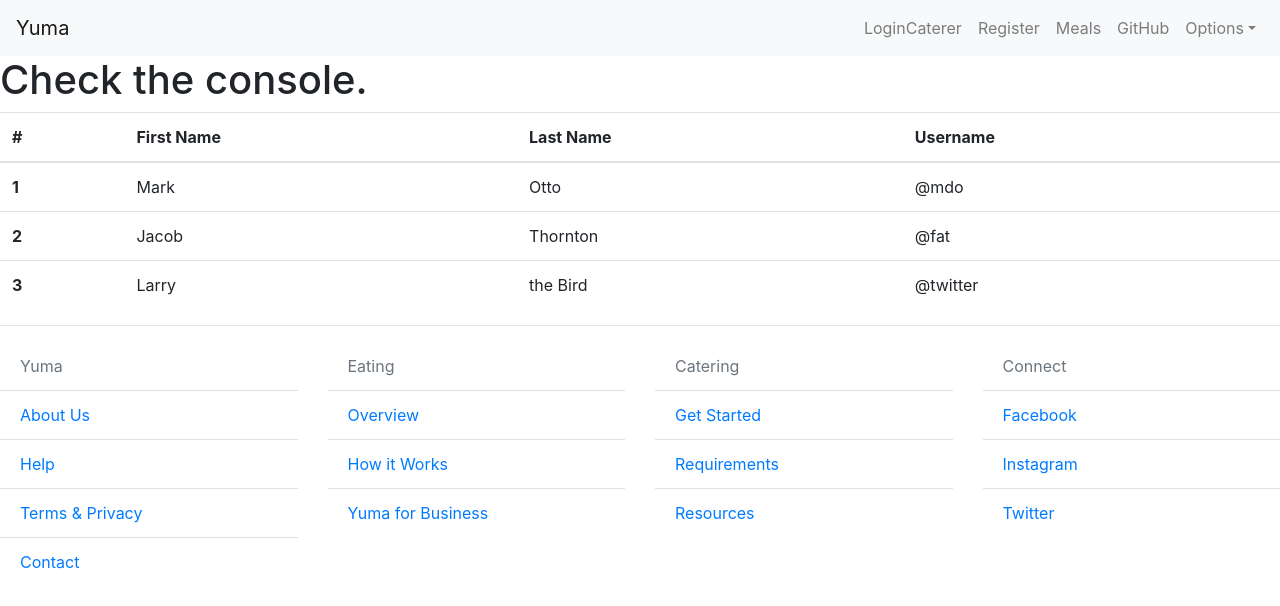
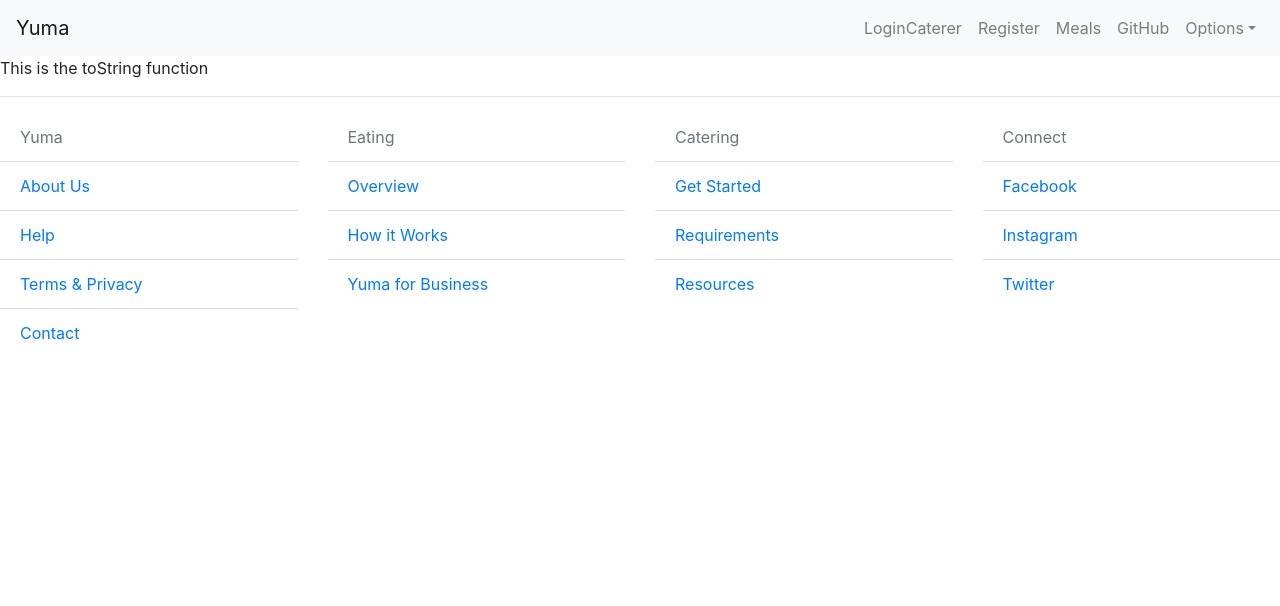
Before and after one commit to faisalhabibgit/Yuma, a React (Create React App) app in the folder frontend/: page /Test in a window 1280 px wide. Shown: the top 606 px of the page. Built offline with nearby package versions, Linux system fonts and the light colour scheme; no server answers.

Commit message:
#65 functional communication between test and retriever

```diff
--- a/frontend/src/component/Test.js
+++ b/frontend/src/component/Test.js
@@ -1,44 +1,16 @@
 import React, { Component } from 'react';
-import { Table } from 'reactstrap';
 
 import Retriever from '../middleware/Retriever'
 
 class Test extends Component {
 
   render() {
+
+    const x = new Retriever('api/meals');
+
     return (
       <div>
-        <Retriever />
-    <Table>
-        <thead>
-          <tr>
-            <th>#</th>
-            <th>First Name</th>
-            <th>Last Name</th>
-            <th>Username</th>
-          </tr>
-        </thead>
-        <tbody>
-          <tr>
-            <th scope="row">1</th>
-            <td>Mark</td>
-            <td>Otto</td>
-            <td>@mdo</td>
-          </tr>
-          <tr>
-            <th scope="row">2</th>
-            <td>Jacob</td>
-            <td>Thornton</td>
-            <td>@fat</td>
-          </tr>
-          <tr>
-            <th scope="row">3</th>
-            <td>Larry</td>
-            <td>the Bird</td>
-            <td>@twitter</td>
-          </tr>
-        </tbody>
-      </Table>
+        <p>{x.toString()}</p>
       </div>
     );
   }
--- a/frontend/src/middleware/Retriever.js
+++ b/frontend/src/middleware/Retriever.js
@@ -2,16 +2,21 @@ import React, { Component } from 'react';
 
 class Retriever extends Component {
 
-    constructor() {
+    constructor(apiPath) {
         super()
 
-        fetch('api/meals')
+        fetch(apiPath)
         .then(function(response) {
         return response.json();
         })
         .then(function(myJson) {
         console.log(JSON.stringify(myJson));
         });
+    }
+
+    toString(){
+        console.log("Inside the Retriever class, a call to toString");
+        return "This is the toString function";
     }
 
     render() {
```
